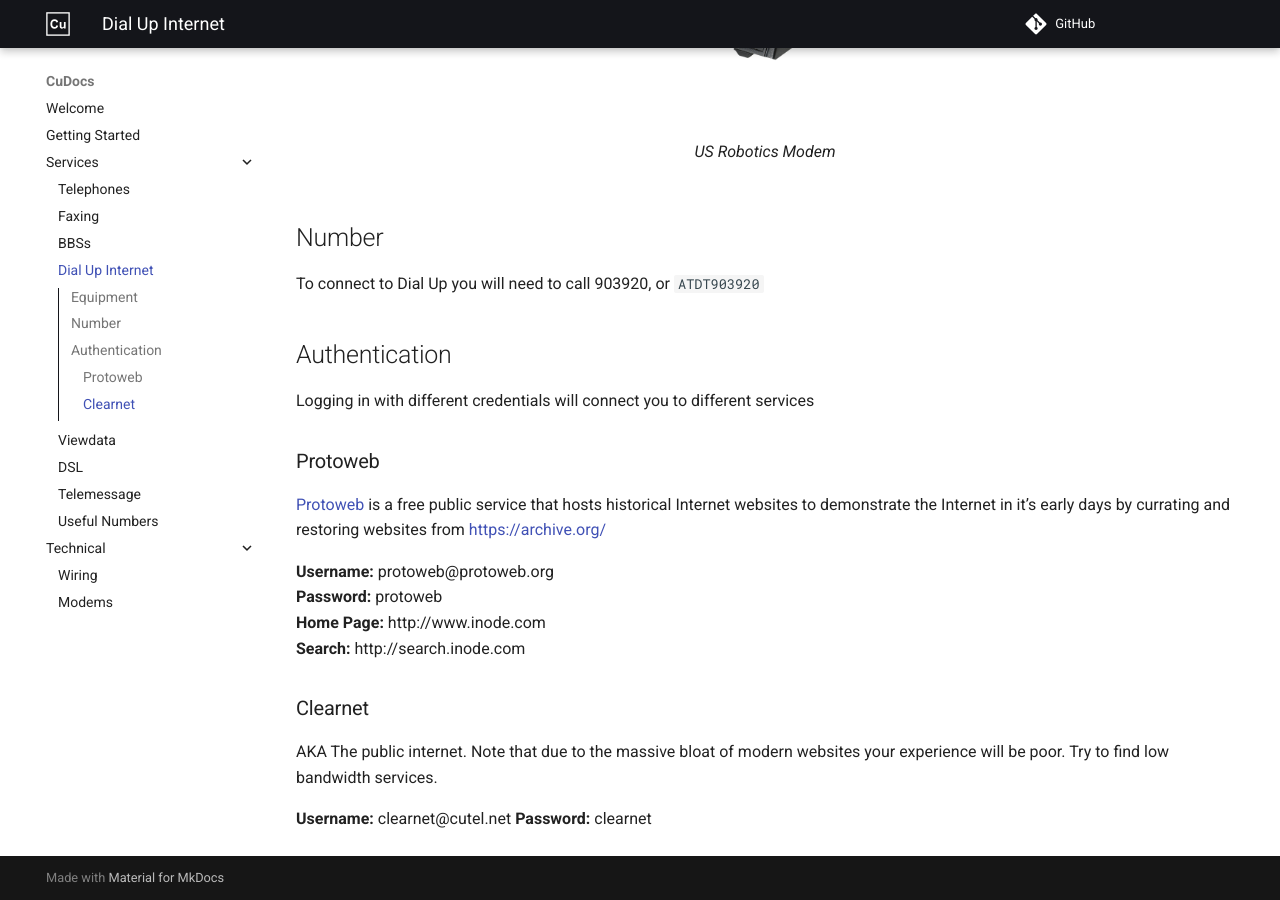
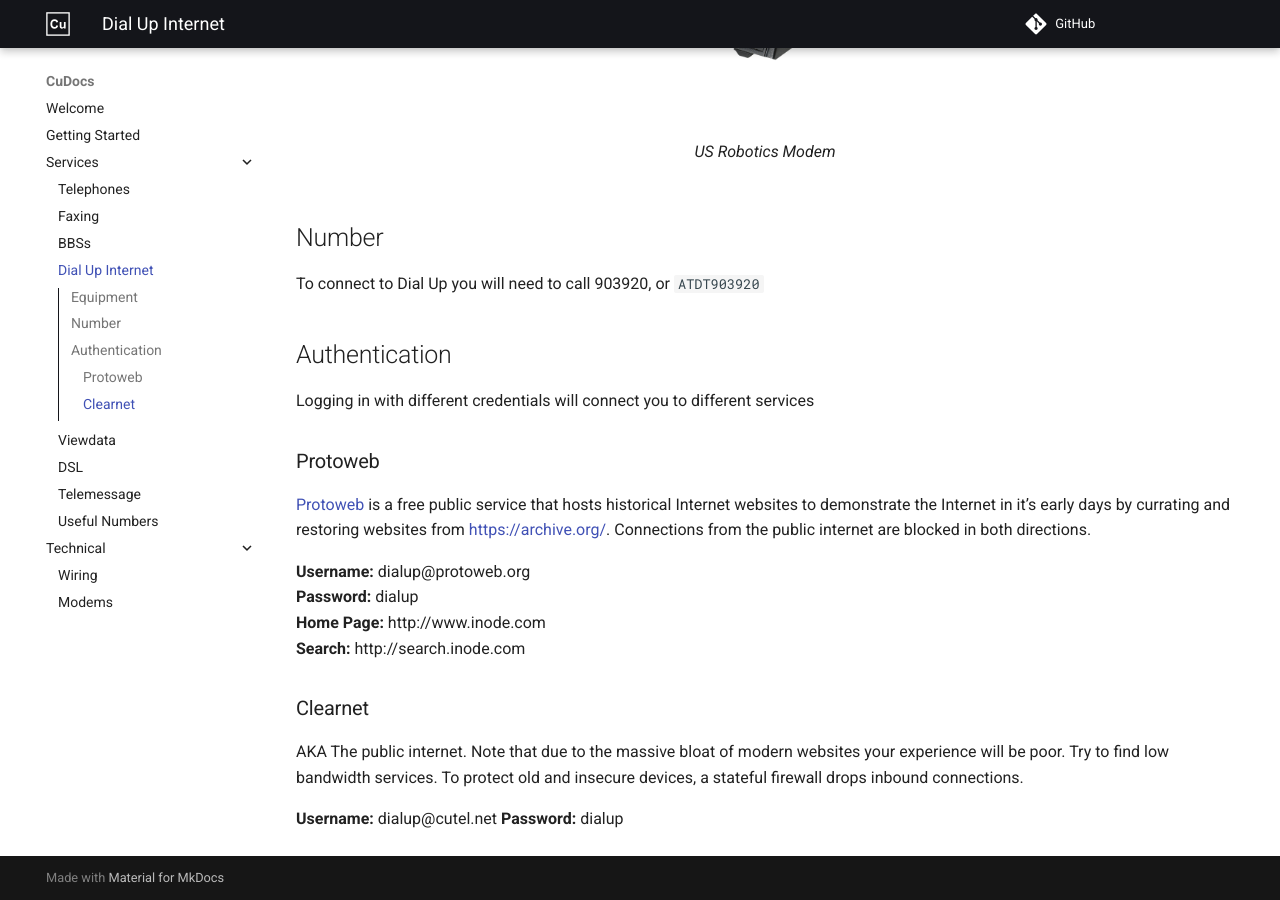
Before and after one commit to cu-telecom/cutel-docs, an MkDocs documentation site: the page built from docs/services/dial_up_internet.md, in a window 1280 px wide and 900 px high, scrolled down 637 px. Built offline with MkDocs 1.6.1 and Material for MkDocs 9.7.7, drawn with Linux system fonts in a browser that asks for light colours; comment, search, counter and statistics services are not loaded.

Commit message:
Update Dialup page

```diff
--- a/docs/services/dial_up_internet.md
+++ b/docs/services/dial_up_internet.md
@@ -23,16 +23,16 @@ Logging in with different credentials will connect you to different services
 
 ### Protoweb
 
-[Protoweb](https://protoweb.org/) is a free public service that hosts historical Internet websites to demonstrate the Internet in it’s early days by currating and restoring websites from [https://archive.org/](https://archive.org/)
+[Protoweb](https://protoweb.org/) is a free public service that hosts historical Internet websites to demonstrate the Internet in it’s early days by currating and restoring websites from [https://archive.org/](https://archive.org/). Connections from the public internet are blocked in both directions.
 
-**Username:** protoweb@protoweb.org
-**Password:** protoweb
+**Username:** dialup@protoweb.org
+**Password:** dialup
 **Home Page:** http://www.inode.com
 **Search:** http://search.inode.com
 
 ### Clearnet
 
-AKA The public internet. Note that due to the massive bloat of modern websites your experience will be poor. Try to find low bandwidth services.
+AKA The public internet. Note that due to the massive bloat of modern websites your experience will be poor. Try to find low bandwidth services. To protect old and insecure devices, a stateful firewall drops inbound connections.
 
-**Username:** clearnet@cutel.net
-**Password:** clearnet
+**Username:** dialup@cutel.net
+**Password:** dialup
```
